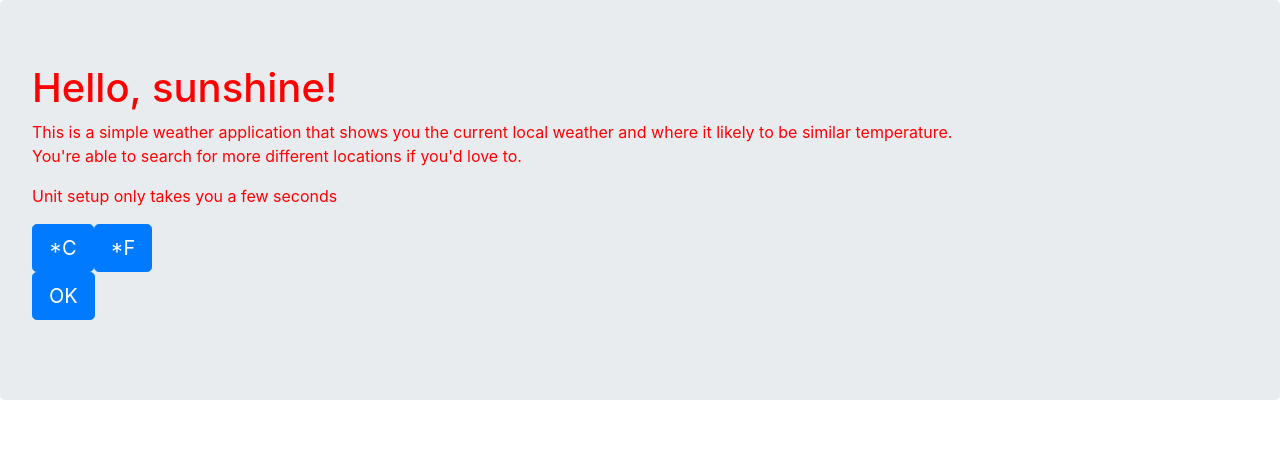
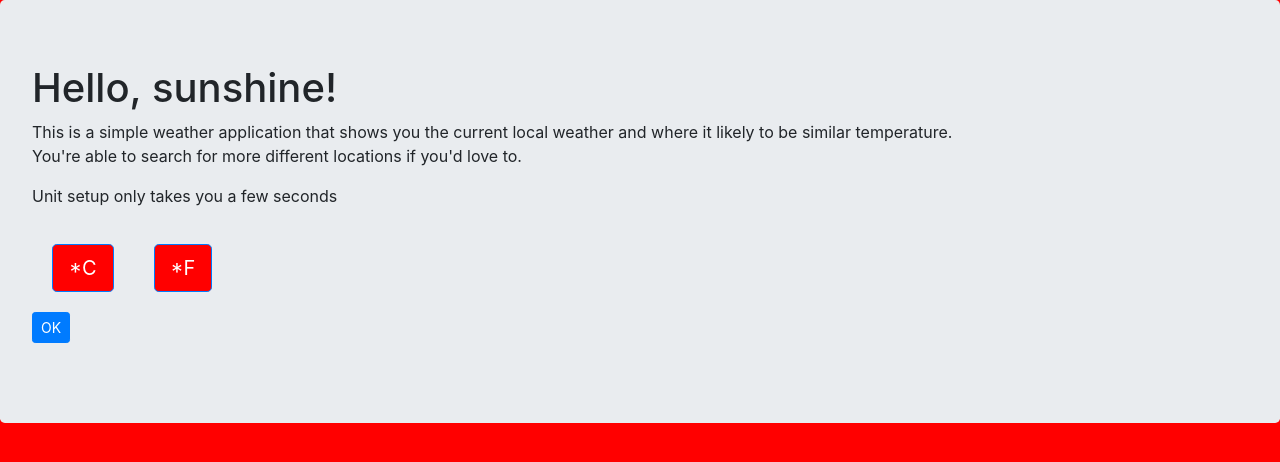
Before and after one commit to Huongg/Local-Weather---FreeCodeCamp, a React app: page / in a window 1280 px wide. Shown: the top 462 px of the page. Built offline with nearby package versions, Linux system fonts and the light colour scheme; what flux would draw is missing.

Commit message:
structured SCSS files

```diff
--- a/src/components/SetupMenu/ButtonsUnit.js
+++ b/src/components/SetupMenu/ButtonsUnit.js
@@ -16,7 +16,7 @@ class ButtonsUnit extends Component {
 	handleClick(e) {
 
 		let chosenUnit = e.target.id;
-		if(chosenUnit === "degreeC" || chosenUnit === "degreeC") {
+		if(chosenUnit === "degreeC" || chosenUnit === "degreeF") {
 			AppActions.chooseTempUnit(chosenUnit);
 			this.setState({
 				chosenUnit: AppStore.getChosenUnit()
@@ -36,7 +36,7 @@ class ButtonsUnit extends Component {
 			    <Button id="degreeC" bsStyle="primary" bsSize="large" onClick={this.handleClick}>*C</Button>
 			    <Button id="degreeF" bsStyle="primary" bsSize="large" onClick={this.handleClick}>*F</Button>
 			  </ButtonToolbar>
-			  <Button id="ok" bsStyle="primary" bsSize="large" onClick={this.handleClick}>OK</Button>
+			  <Button id="ok" bsStyle="primary" bsSize="small" onClick={this.handleClick}>OK</Button>
 			</div>
 		)
 	}
--- a/src/components/SetupMenu/TestComponent.js
+++ b/src/components/SetupMenu/TestComponent.js
@@ -20,7 +20,6 @@ class Test extends Component {
 
 
   	// Logic
-
 	updateChosenUnit() {
 		this.setState ({
 			chosenUnit: AppStore.getChosenUnit()
--- a/src/index.js
+++ b/src/index.js
@@ -2,7 +2,7 @@ import React from 'react';
 import ReactDOM from 'react-dom';
 import App from './components/App.js';
 import registerServiceWorker from './utils/registerServiceWorker';
-import './stylesheets/main.scss'
+import './stylesheets/main.scss';
 
 ReactDOM.render(<App />, document.getElementById('root'));
 registerServiceWorker();
--- a/src/stylesheets/components/_setupMenu.scss
+++ /dev/null
@@ -1,10 +0,0 @@
-
-
-.btn-lg {
-	padding: 20px;
-	margin: 40px;
-}
-
-.mediumButton {
-
-}
--- /dev/null
+++ b/src/stylesheets/components/buttons.scss
@@ -0,0 +1,6 @@
+
+
+.btn-lg {
+	margin: 20px;
+	background: rgb(255, 0, 0);
+}
--- a/src/stylesheets/main.scss
+++ b/src/stylesheets/main.scss
@@ -1,5 +1,18 @@
+@import
+  'abstracts/variables';
+
+@import 'base/typography';
+
+@import './components/buttons';
+
+@import 'pages/mainPage';
+
+@import 'vendors/bootstrap';
+
+
+
 
 
 body {
-  color: rgb(255, 0, 0);
+  background: rgb(255, 0, 0);
 }
--- a/src/stylesheets/style.css
+++ /dev/null
@@ -1,3 +0,0 @@
-body {
-	color: rgb(255, 0, 0);
-}
```
Also changed, not shown: src/stylesheets/pages/_mainPage.scss (added), src/stylesheets/vendors/_bootstrap.scss (added).
